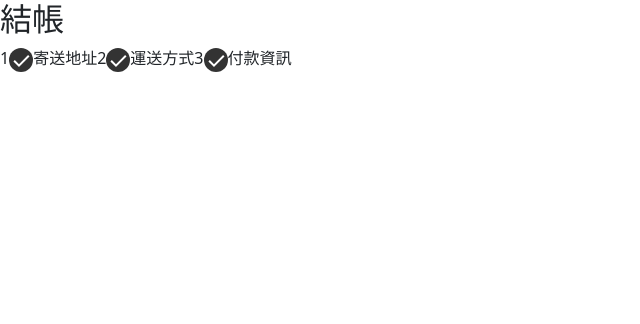
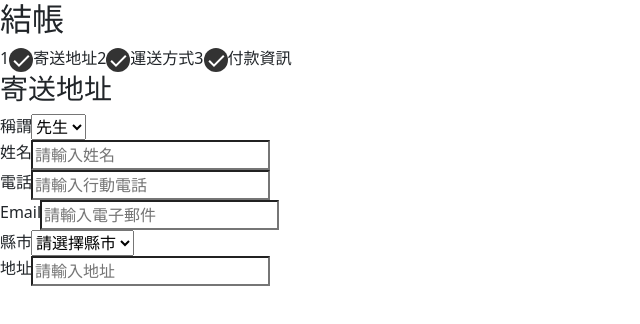
Before and after one commit to phoenix850508/ALPHA-shop, a React (Create React App) app: page / in a window 1280 px wide. Shown: the top 324 px of the page, without its empty margins (0-640 px from the left). Built offline with nearby package versions, Linux system fonts and the light colour scheme.

Commit message:
feat: add Step1 component

```diff
--- a/src/App.js
+++ b/src/App.js
@@ -1,9 +1,15 @@
 import logo from "./logo.svg";
 import "./App.css";
 import StepProgress from "./components/step/StepProgress.js";
+import Step1 from "./components/step/Step1.js";
 
 function App() {
-  return <StepProgress />;
+  return (
+    <>
+      <StepProgress />
+      <Step1 />
+    </>
+  );
 }
 
 export default App;
--- /dev/null
+++ b/src/components/step/Step1.js
@@ -0,0 +1,80 @@
+export default function Step1() {
+  return (
+    <form className="col col-12" data-phase="address">
+      <h3 className="form-title">寄送地址</h3>
+      <section className="form-body col col-12">
+        <div className="col col-12">
+          <div className="input-group input-w-lg-2 input-w-sm-s1">
+            <div className="input-label">稱謂</div>
+            <div className="select-container">
+              <select>
+                <option value="mr" selected="">
+                  先生
+                </option>
+                <option value="ms">女士</option>
+                <option value="mx">不明</option>
+              </select>
+            </div>
+          </div>
+          <div className="input-group input-w-lg-4 input-w-sm-s2">
+            <div className="input-label">姓名</div>
+            <input type="text" placeholder="請輸入姓名" />
+          </div>
+        </div>
+        <div className="col col-12">
+          <div className="input-group input-w-lg-3 input-w-sm-full">
+            <div className="input-label">電話</div>
+            <input type="tel" placeholder="請輸入行動電話" />
+          </div>
+          <div className="input-group input-w-lg-3 input-w-sm-full">
+            <div className="input-label">Email</div>
+            <input type="email" placeholder="請輸入電子郵件" />
+          </div>
+        </div>
+        <div className="col col-12">
+          <div className="input-group input-w-lg-2 input-w-sm-full">
+            <div className="input-label">縣市</div>
+            <div className="select-container">
+              <select required="">
+                <option value="">請選擇縣市</option>
+                <option value="KLU">基隆市</option>
+                <option value="TPH">新北市</option>
+                <option value="TPE">臺北市</option>
+                <option value="TYC">桃園市</option>
+                <option value="HSH">新竹縣</option>
+                <option value="HSC">新竹市</option>
+                <option value="MAC">苗栗市</option>
+                <option value="MAL">苗栗縣</option>
+                <option value="TXG">臺中市</option>
+                <option value="CWH">彰化縣</option>
+                <option value="CWS">彰化市</option>
+                <option value="NTC">南投市</option>
+                <option value="NTO">南投縣</option>
+                <option value="YLH">雲林縣</option>
+                <option value="CHY">嘉義縣</option>
+                <option value="CYI">嘉義市</option>
+                <option value="TNN">臺南市</option>
+                <option value="KHH">高雄市</option>
+                <option value="IUH">屏東縣</option>
+                <option value="PTS">屏東市</option>
+                <option value="ILN">宜蘭縣</option>
+                <option value="ILC">宜蘭市</option>
+                <option value="HWA">花蓮縣</option>
+                <option value="HWC">花蓮市</option>
+                <option value="TTC">臺東市</option>
+                <option value="TTT">臺東縣</option>
+                <option value="PEH">澎湖縣</option>
+                <option value="KMN">金門縣</option>
+                <option value="LNN">連江縣</option>
+              </select>
+            </div>
+          </div>
+          <div className="input-group input-w-lg-4 input-w-sm-full">
+            <div className="input-label">地址</div>
+            <input type="text" placeholder="請輸入地址" />
+          </div>
+        </div>
+      </section>
+    </form>
+  );
+}
```
